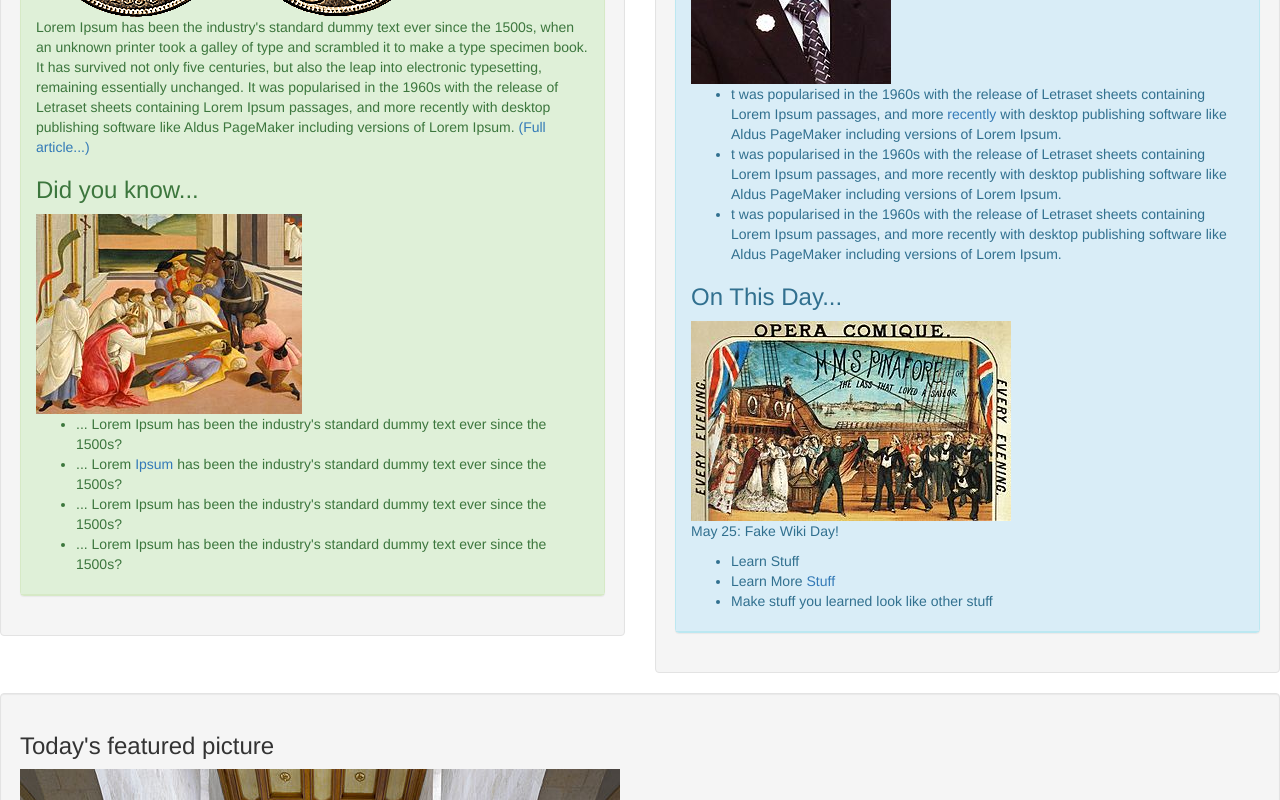
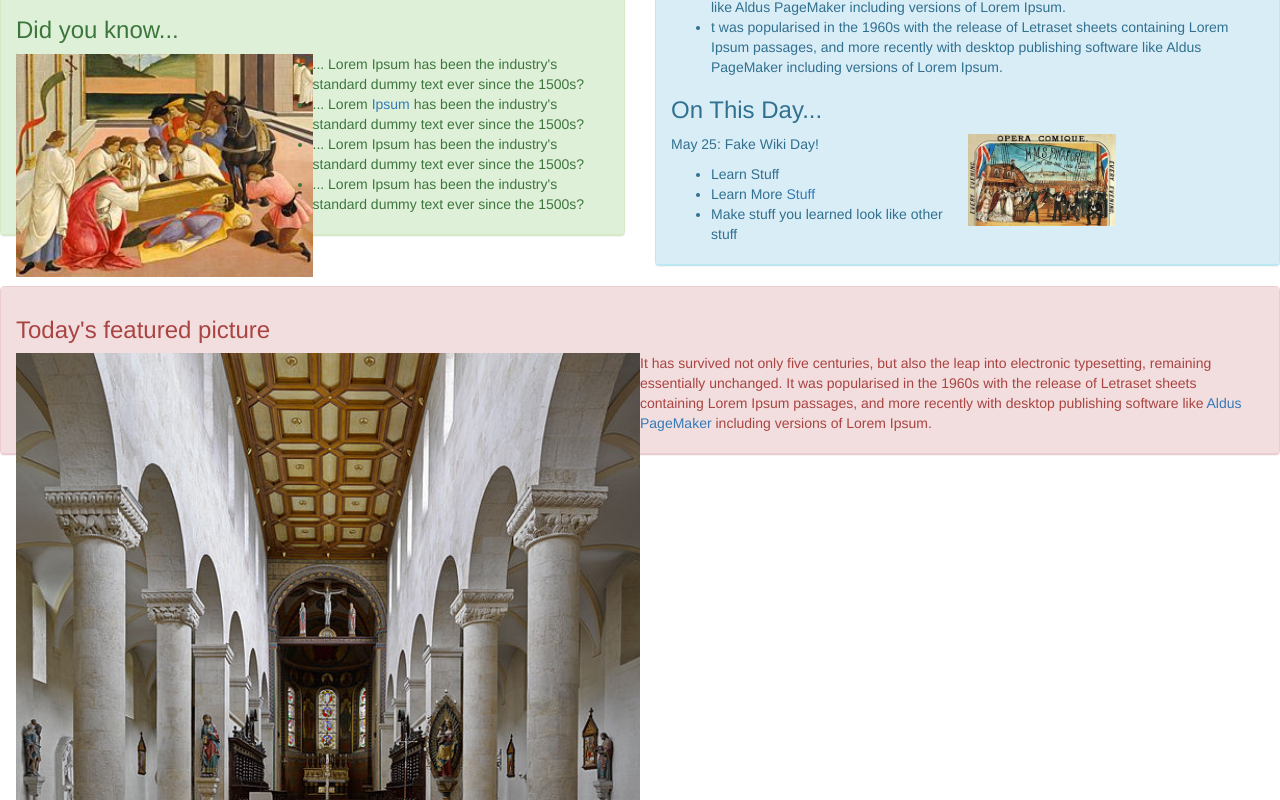
Before and after one commit to CallaRudolph/wiki-rebuild, a plain HTML site: page index.html in a window 1280 px wide. Shown: the part 420-1220 px from the top of the page. Drawn offline with Linux system fonts and the light colour scheme.

Commit message:
remove wells from behind panels

```diff
--- a/css/styles.css
+++ b/css/styles.css
@@ -0,0 +1,20 @@
+img {
+  float: left;
+  width: 50%;
+}
+
+.pic{
+  float: right;
+  width: 50%;
+}
+
+.well{
+  margin: none;
+  padding: none;
+  overflow: hidden;
+}
+
+.pic1 {
+  width: 50%;
+  max-height: none;
+}
--- a/index.html
+++ b/index.html
@@ -36,7 +36,6 @@
       </div>
       <div class="row">
         <div class="col-md-6">
-          <div class="well">
             <div class="panel panel-success">
               <div class="panel-heading">
       <h3>From today's featured article</h3>
@@ -52,37 +51,40 @@
         <li>... Lorem Ipsum has been the industry's standard dummy text ever since the 1500s?</li>
       </ul>
     </div>
-    </div>
   </div>
 </div>
   <div class="col-md-6">
-    <div class="well">
       <div class="panel panel-info">
         <div class="panel-heading">
       <h3>In the News...</h3>
+      <div class="pic">
       <img src="images/duterte.jpg" alt="a picture of duterte">
+    </div>
         <ul>
           <li>t was popularised in the 1960s with the release of Letraset sheets containing Lorem Ipsum passages, and more <a href="#">recently</a> with desktop publishing software like Aldus PageMaker including versions of Lorem Ipsum.</li>
           <li>t was popularised in the 1960s with the release of Letraset sheets containing Lorem Ipsum passages, and more recently with desktop publishing software like Aldus PageMaker including versions of Lorem Ipsum.</li>
           <li>t was popularised in the 1960s with the release of Letraset sheets containing Lorem Ipsum passages, and more recently with desktop publishing software like Aldus PageMaker including versions of Lorem Ipsum.</li>
         </ul>
       <h3>On This Day...</h3>
+      <div class="pic">
       <img src="images/playbill.jpg" alt="a drawing of a playbill">
+    </div>
       <p>May 25: Fake Wiki Day!</p>
         <ul>
           <li>Learn Stuff</li>
           <li>Learn More <a href="#">Stuff</a></li>
           <li>Make stuff you learned look like other stuff</li>
         </ul>
-      </div>
     </div>
       </div>
     </div>
     </div>
-    <div class="well">
+    <div class="panel panel-danger">
+      <div class="panel-heading">
     <h3>Today's featured picture</h3>
-    <img src="images/church.jpg" alt="a picture of a church">
+    <img src="images/church.jpg" alt="a picture of a church" class="pic1">
     <p>It has survived not only five centuries, but also the leap into electronic typesetting, remaining essentially unchanged. It was popularised in the 1960s with the release of Letraset sheets containing Lorem Ipsum passages, and more recently with desktop publishing software like <a href="#">Aldus PageMaker</a> including versions of Lorem Ipsum. </p>
+  </div>
   </div>
   </div>
   </body>
```
